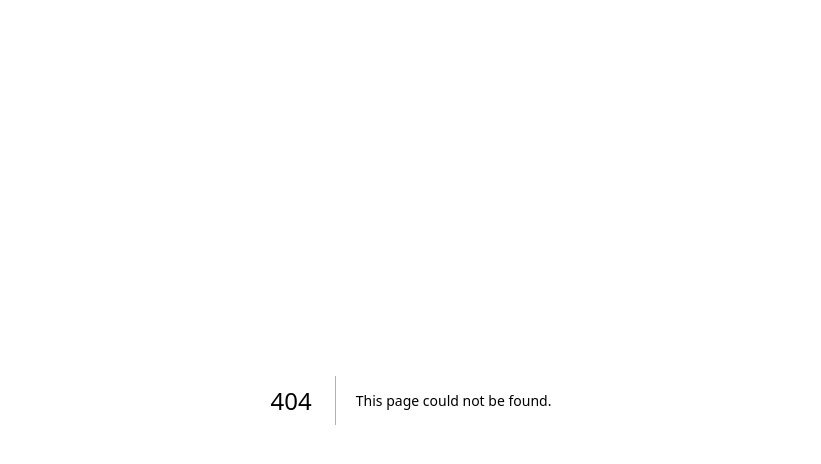
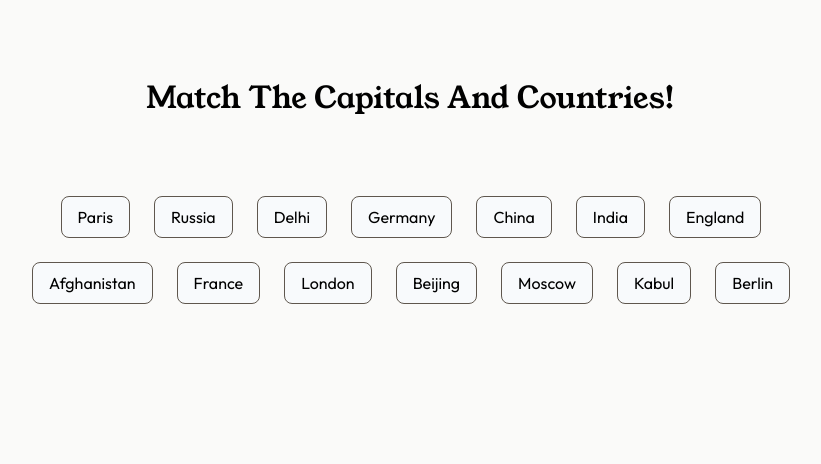
Before and after one commit to Nikshinde7/30-Days-Frontend-Projects, a Next.js app: page /day-6 in a window 1280 px wide. Before the commit this address had no page. Shown: the top 464 px of the page, without its empty margins (229-1050 px from the left). Built offline with nearby package versions, Linux system fonts and the light colour scheme.

Commit message:
feat: Added the country capital game UI & helpers

```diff
--- /dev/null
+++ b/src/app/day-6/components/Card.tsx
@@ -0,0 +1,21 @@
+type CardProps = {
+    onCardClick: (e: any) => void;
+    isActive: any;
+    label: string;
+    bgColor: string;
+}
+
+export const Card = ({
+    onCardClick,
+    isActive,
+    bgColor,
+    label
+}: CardProps) => {
+    return (
+        <div className={`px-4 cursor-pointer py-2 border border-stone-600 bg-slate-50 h-fit text-black rounded-lg font-outfit ${isActive && bgColor}`}
+            onClick={onCardClick}
+        >
+            {label}
+        </div>
+    )
+}
--- /dev/null
+++ b/src/app/day-6/data/index.ts
@@ -0,0 +1,9 @@
+export const DATA = {
+  India: "Delhi",
+  China: "Beijing",
+  Russia: "Moscow",
+  Afghanistan: "Kabul",
+  France: "Paris",
+  Germany: "Berlin",
+  England: "London",
+};
--- /dev/null
+++ b/src/app/day-6/helpers/index.ts
@@ -0,0 +1,28 @@
+export const checkPair = (
+  activeEl: string[],
+  listOfCapitals: string[],
+  listOfCountries: string[]
+) => {
+  const isCountry = listOfCountries.findIndex((e: string) => e === activeEl[0]);
+
+  if (isCountry !== -1) {
+    return (
+      listOfCapitals[isCountry].toLowerCase() === activeEl[1].toLowerCase()
+    );
+  } else {
+    const isCapital = listOfCapitals.findIndex(
+      (e: string) => e === activeEl[0]
+    );
+    return (
+      listOfCountries[isCapital].toLowerCase() === activeEl[1].toLowerCase()
+    );
+  }
+};
+
+export const shuffle = (array: string[]) => {
+  for (let i = array.length - 1; i > 0; i--) {
+    const j = Math.floor(Math.random() * (i + 1));
+    [array[i], array[j]] = [array[j], array[i]];
+  }
+  return array;
+};
--- /dev/null
+++ b/src/app/day-6/page.tsx
@@ -0,0 +1,92 @@
+"use client"
+import { useEffect, useState } from "react";
+import { Card } from "./components/Card";
+import { DATA } from "./data"
+import { checkPair, shuffle } from "./helpers";
+
+
+export default function Page() {
+
+    const listOfCountries = Object.keys(DATA);
+    const listOfCapitals = Object.values(DATA);
+
+    const [isClient, setIsClient] = useState(false)
+
+    useEffect(() => {
+        setIsClient(true)
+    }, [])
+
+    // A function to randomize the Array of Capitals and Countries
+    const shuffledList = shuffle([...listOfCountries, ...listOfCapitals])
+
+    const [renderedList, setRenderedList] = useState(shuffledList)
+
+    const [activeEl, setActiveEl] = useState<string[]>([]);
+
+    const [bgColor, setBgColor] = useState<string>('');
+
+    useEffect(() => {
+        if (activeEl.length === 2) {
+            const result = checkPair(activeEl, listOfCapitals, listOfCountries);
+
+            if (result) {
+                setBgColor('bg-green-600');
+                const newRenderedList = renderedList.filter((el) => !activeEl.includes(el));
+                setTimeout(() => {
+                    setBgColor('')
+                    setRenderedList(newRenderedList)
+                    setActiveEl([])
+                }, 1000);
+            } else {
+                setBgColor('bg-red-500')
+                setTimeout(() => {
+                    setBgColor('')
+                    setActiveEl([]);
+                }, 1000);
+            }
+        }
+
+    }, [activeEl])
+
+    return (
+        <>
+            {isClient && (
+                <div className="bg-stone-50 min-h-screen flex h-full w-full items-start justify-center py-10">
+                    {
+                        renderedList.length === 0 ? (
+                            <div className="text-5xl mt-20 text-center gap-y-4 flex flex-col font-youngSerif text-stone-600">
+                                Congratulations!
+                                <div>
+                                    You've completed this game!
+                                </div>
+                            </div>
+                        ) : (
+                            <div className="w-full flex flex-col mt-10 max-w-3xl">
+                                <div className="text-center text-black text-3xl font-youngSerif capitalize">
+                                    Match the capitals and countries!
+                                </div>
+                                <div className="flex flex-wrap gap-6 mt-20 justify-center">
+                                    {
+                                        renderedList && renderedList.map((el: string, index: number) => {
+                                            return (
+                                                <Card key={index} label={el} bgColor={bgColor} isActive={activeEl.find((innerEl) => innerEl === el)} onCardClick={(e) => {
+                                                    if (activeEl.length === 2)
+                                                        return ''
+                                                    else {
+                                                        setBgColor('bg-blue-500');
+                                                        const activeElements = [...activeEl];
+                                                        activeElements.push(el);
+                                                        setActiveEl(activeElements);
+                                                    }
+                                                }} />
+                                            )
+                                        })
+                                    }
+                                </div>
+                            </div>
+                        )
+                    }
+                </div>)}
+        </>
+    )
+}
--- /dev/null
+++ b/src/app/day-6/types/index.ts
@@ -0,0 +1,3 @@
+export type TCountry = {
+  [x: string]: string;
+};
```
